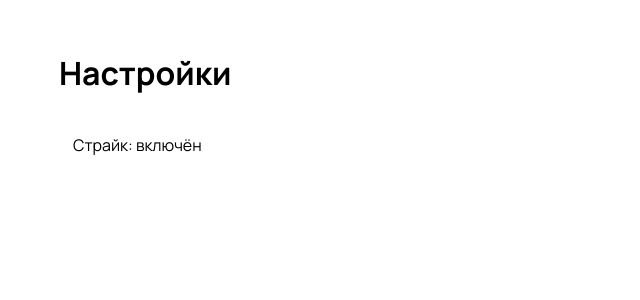
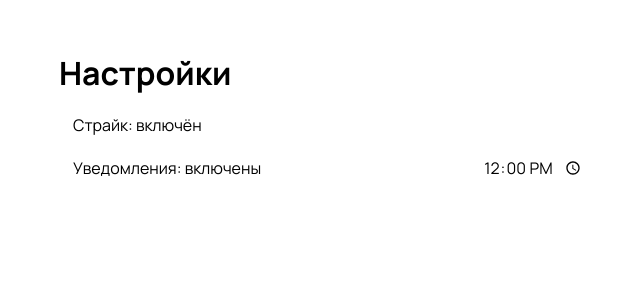
Before and after one commit to eledays/type, a Flask app: page /settings in a window 1280 px wide. Shown: the top 300 px of the page, without its empty margins (311-951 px from the left). Run offline with Flask 3, Linux system fonts and the light colour scheme; the visitor is signed in with stand-in values (Sample User, id 1); data comes from the database, SQL or seed files in the repository; some libraries are stand-ins or nearby versions.

Commit message:
Notification time settings

```diff
--- a/app/routes.py
+++ b/app/routes.py
@@ -332,7 +332,7 @@ def can_swipe():
 @app.route('/settings')
 def settings():
     if 'user_id' not in session:
-        return 'Not authenticated', 401
+        return render_template('auth.html')
 
     user_id = session.get('user_id')
     user_settings = Settings.query.filter(Settings.user_id == user_id).first()
@@ -355,6 +355,8 @@ def set_settings():
 
     for k, v in request.json.items():
         if hasattr(user_settings, k):
+            if k == 'notification_time':
+                v = datetime.datetime.strptime(v, '%H:%M').time()
             setattr(user_settings, k, v)
         else:
             db.session.rollback()
--- a/app/static/css/settings.css
+++ b/app/static/css/settings.css
@@ -24,6 +24,10 @@ button {
 
 .block {
     padding-top: 20px;
+}
+
+.block * {
+    margin-top: 5px;
 }
 
 h1 {
@@ -79,3 +83,20 @@ p {
 .filter.selected {
     background-color: color-mix(in srgb, var(--tg-theme-secondary-bg-color) 80%, var(--tg-theme-text-color) 20%);
 }
+
+input[type="time"] {
+    text-align: left;
+    background-color: var(--tg-theme-secondary-bg-color);
+    padding: 10px 14px;
+    border-radius: 5px;
+    color: var(--tg-theme-text-color);
+    text-decoration: none;
+    font-size: 16px;
+    border: none;
+    outline: none;
+}
+
+.notification-block {
+    display: flex;
+    gap: 5px;
+}
--- a/app/templates/settings.html
+++ b/app/templates/settings.html
@@ -16,13 +16,23 @@
     <div class="cont">
         <h1 class="title">Настройки</h1>
 
-        <div class="block">
         {% if settings.strike %}
             <button class="on" onclick="strikeOff()" id="strike">Страйк: включён</button>
         {% else %}
             <button class="off" onclick="strikeOn()" id="strike">Страйк: выключен</button>
         {% endif %}
+
+        {% if settings.notification %}
+            <div class="notification-block">
+                <button class="on" onclick="notificationOff()" id="notification">Уведомления: включены</button>
+                <input type="time" id="notification-time" onchange="notificationTimeSend()">
             </div>
+        {% else %}
+            <div class="notification-block">
+                <button class="off" onclick="notificationOn()" id="notification">Уведомления: выключены</button>
+                <input type="time" id="notification-time" style="display: none;">
+            </div>
+        {% endif %}
     </div>
 
     <script src="https://telegram.org/js/telegram-web-app.js"></script>
@@ -30,6 +40,10 @@
     <script src="{{ url_for('static', filename='js/applyColorTheme.js') }}"></script>
     <script>
         let strikeBtn = document.getElementById('strike');
+        let notificationBtn = document.getElementById('notification');
+        let notificationInput = document.getElementById('notification-time');
+
+        notificationInput.value = '{{ settings.notification_time.strftime("%H:%M") }}';
 
         function strikeOff() {
             fetch('/set_settings', {
@@ -61,9 +75,48 @@
             });
         }
 
+        function notificationOff() {
+            fetch('/set_settings', {
+                method: 'POST',
+                headers: {'Content-Type': 'application/json'},
+                body: JSON.stringify({notification: false})
+            })
+            .then((data) => {
+                if (data.status === 200) {
+                    notificationBtn.innerText = 'Уведомления: выключены';
+                    notificationBtn.className = 'off';
+                    notificationInput.style.display = 'none';
+                    notificationBtn.onclick = notificationOn;
+                }
+            });
+        }
+
+        function notificationOn() {
+            fetch('/set_settings', {
+                method: 'POST',
+                headers: {'Content-Type': 'application/json'},
+                body: JSON.stringify({notification: true})
+            })
+            .then((data) => {
+                if (data.status === 200) {
+                    notificationBtn.innerText = 'Уведомления: включены';
+                    notificationBtn.className = 'on';
+                    notificationInput.style.display = 'block';
+                    notificationBtn.onclick = notificationOff;
+                }
+            });
+        }
+
+        function notificationTimeSend() {
+            fetch('/set_settings', {
+                method: 'POST',
+                headers: {'Content-Type': 'application/json'},
+                body: JSON.stringify({notification_time: notificationInput.value})
+            });
+        }
+
         function backToReferrer() {
             const referrer = new URLSearchParams(window.location.search).get('referrer');
-            console.log(referrer);
 
             if (referrer) {
                 window.location.href = referrer;
```
Lines whose indentation alone changed are shown as unchanged.
